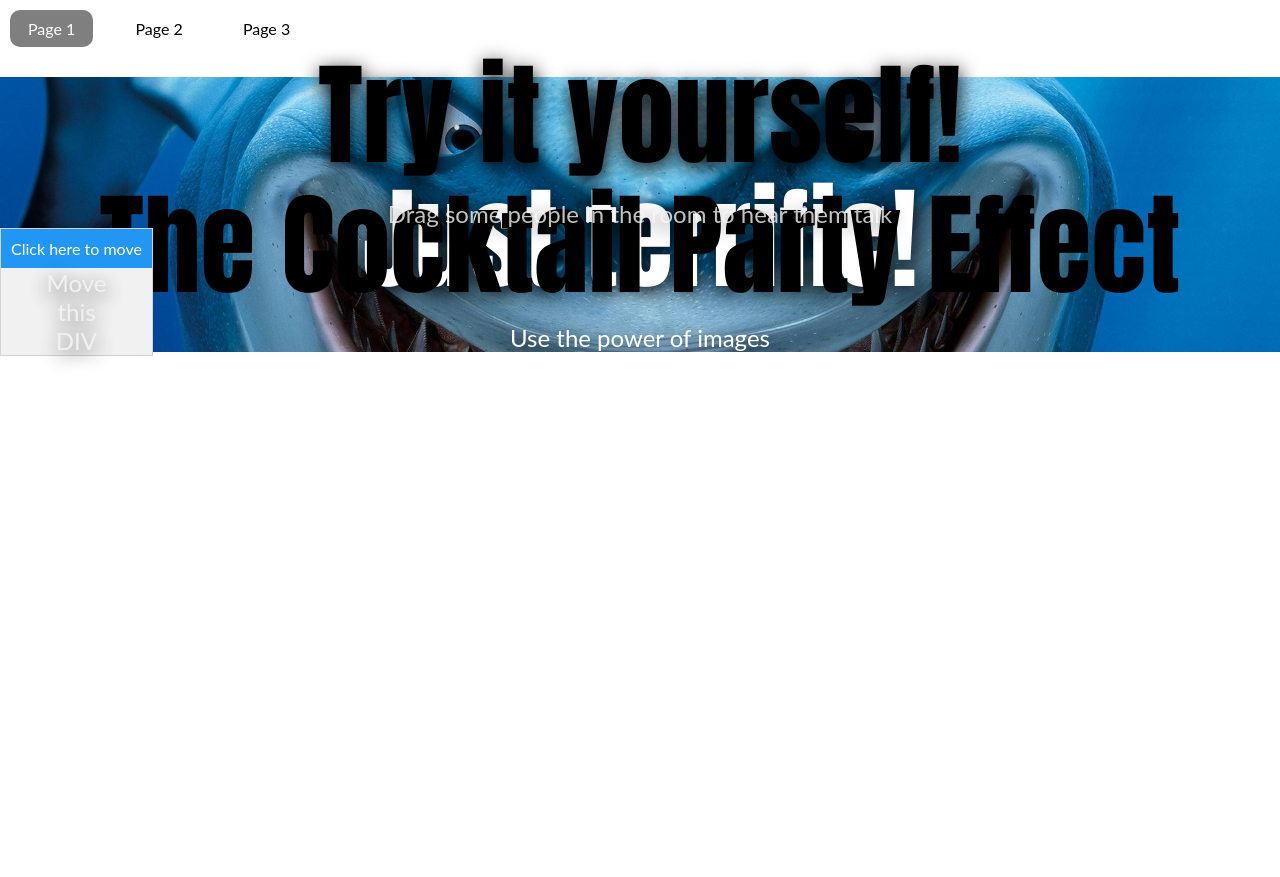
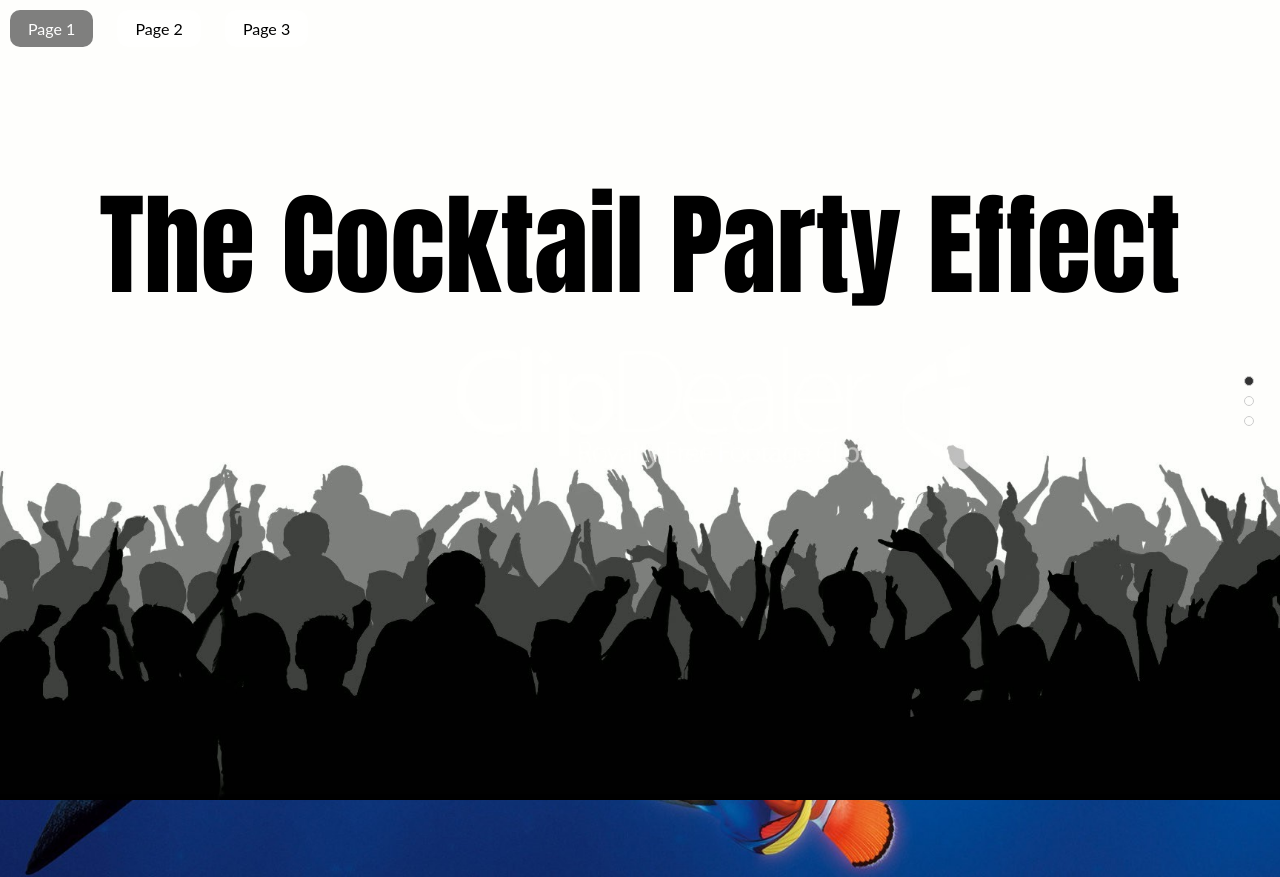
Before and after one commit to enricovalente23/Auditory-Illusions, a website: page Pages/Cocktail Party/CocktailParty.html in a window 1280 px wide. Before the commit the page ends 800 px from the top, so only its background shows below. Drawn offline with nearby package versions, Linux system fonts and the light colour scheme; files that its build step writes are made by us from their sources; files whose address does not match are found by name.

Commit message:
Update CocktailParty.html

```diff
--- a/Pages/Cocktail Party/CocktailParty.html
+++ b/Pages/Cocktail Party/CocktailParty.html
@@ -5,12 +5,12 @@
 	<meta http-equiv="Content-Type" content="text/html; charset=utf-8" />
 	<title>The Cocktail Party Effect</title>
 
-	<link rel="stylesheet" type="text/css" href="../jquery.pagepiling.css" />
+	<link rel="stylesheet" type="text/css" href="../../jquery.pagepiling.css" />
 	<link rel="stylesheet" type="text/css" href="examples.css" />
 
 	<script src="http://ajax.googleapis.com/ajax/libs/jquery/1.8.3/jquery.min.js"></script>
 
-	<script type="text/javascript" src="../jquery.pagepiling.min.js"></script>
+	<script type="text/javascript" src="../../jquery.pagepiling.min.js"></script>
 	<script type="text/javascript">
 
 		var deleteLog = false;
@@ -135,7 +135,7 @@
 	/* Defining each section background and styles
 	* --------------------------------------- */
 	#section1{
-		background-image: url(../Images/folla.jpg);
+		background-image: url(../../Images/folla.jpg);
 	}
 	#section2{
 		background-image: url(imgs/bg2.jpg);
```
